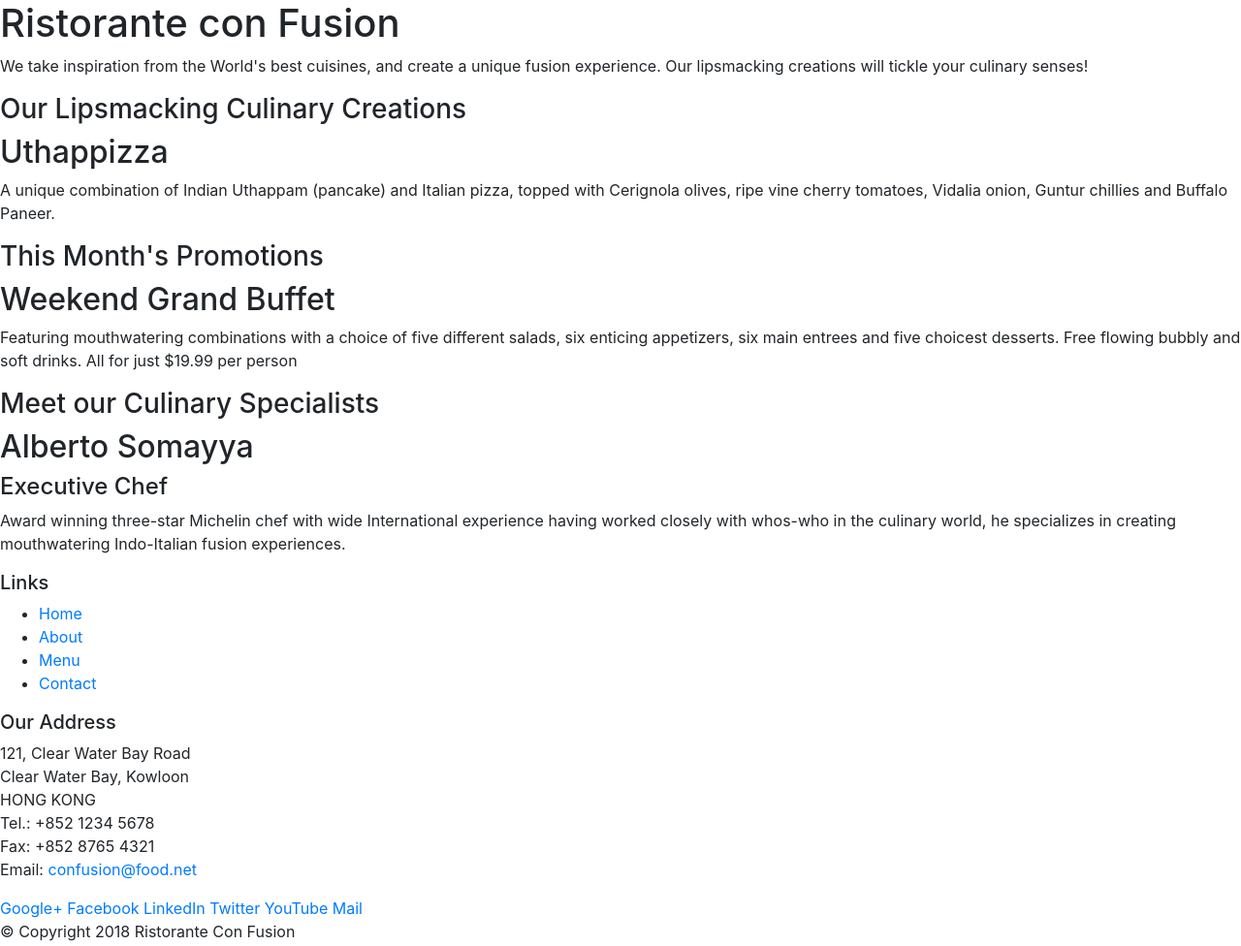
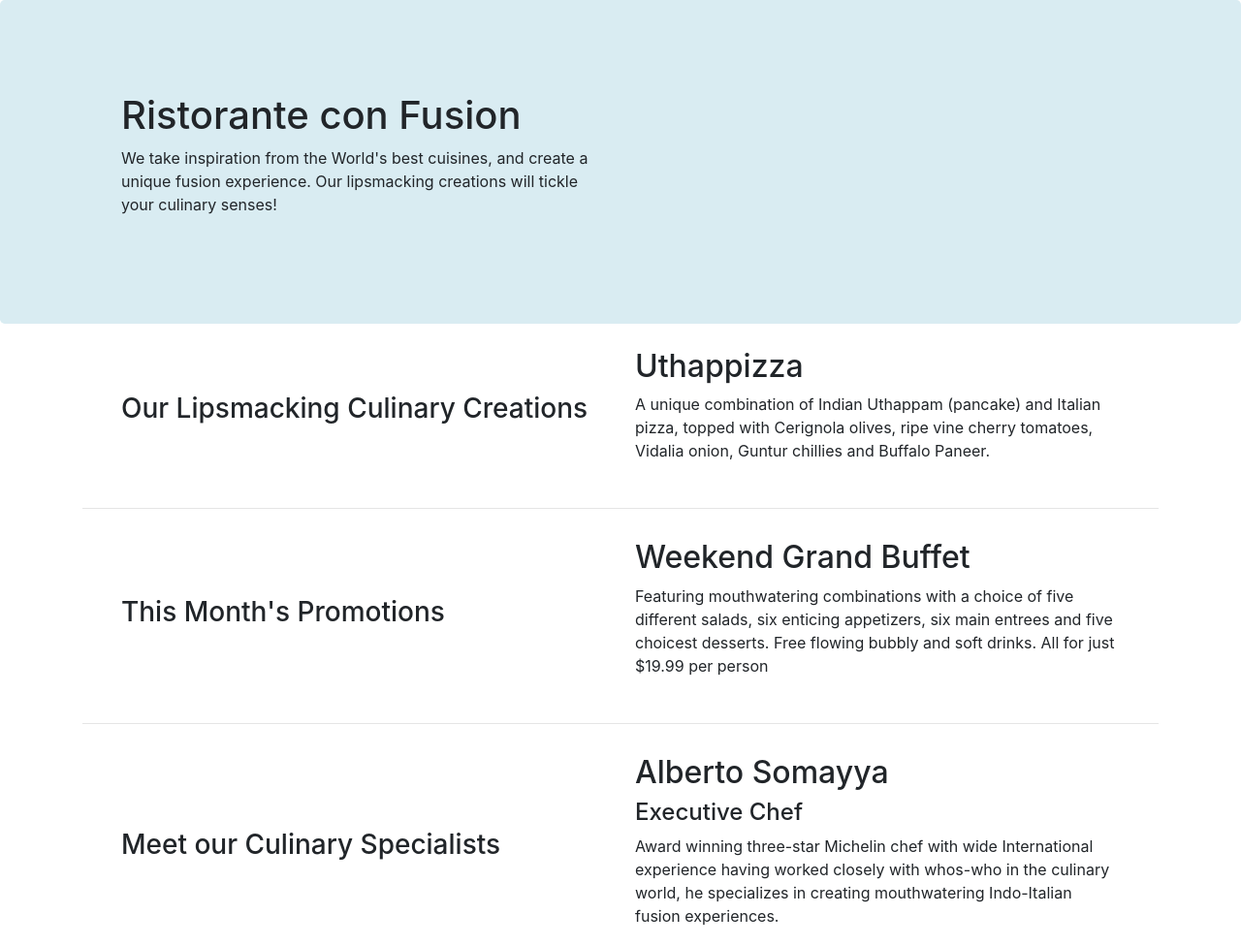
Before and after one commit to chandrasekhar2039/Bootstrap-Adv, a website: page index.html in a window 1280 px wide. Shown: the top 976 px of the page at 97% size. Drawn offline with nearby package versions, Linux system fonts and the light colour scheme.

Commit message:
beta-process-1

```diff
--- /dev/null
+++ b/css/style.css
@@ -0,0 +1,35 @@
+a{
+  text-decoration: none !important;
+}
+.row{
+  margin: 10px;
+  padding: 15px;
+}
+.row-header{
+    margin:0px auto;
+    padding:0px;
+}
+
+.row-content {
+    margin:0px auto;
+    padding: 50px 0px 50px 0px;
+    border-bottom: 1px ridge;
+    min-height:400px;
+}
+
+.footer{
+    background-color: #d9ecf2;
+    margin:0px auto;
+    padding: 20px 0px 20px 0px;
+}
+.jumbotron {
+    padding:70px 30px 70px 30px;
+    margin:0px auto;
+    background: #d9ecf2 ;
+}
+
+address{
+    font-size:80%;
+    margin:0px;
+    color:#0f0f0f;
+}
--- a/index.html
+++ b/index.html
@@ -9,51 +9,53 @@
 
    <!-- Bootstrap CSS -->
    <link rel="stylesheet" href="node_modules/bootstrap/dist/css/bootstrap.min.css">
+   <link rel="stylesheet" href="css/style.css">
     <title>Ristorante Con Fusion</title>
 </head>
 
 <body>
 
-    <header>
-        <div>
-            <div>
-                <div>
+    <header class="jumbotron">
+            <div class="container">
+              <div class="row">
+                <div class="col-sm-12 col-lg-6">
                     <h1>Ristorante con Fusion</h1>
                     <p>We take inspiration from the World's best cuisines, and create a unique fusion experience. Our lipsmacking creations will tickle your culinary senses!</p>
                 </div>
-                <div>
+                <div class="col-lg-auto col-sm-12">
+
                 </div>
             </div>
-        </div>
+              </div>
     </header>
 
-    <div>
-        <div>
-            <div>
+    <div class="container">
+        <div class="row">
+            <div class="col-lg-6 col-12 align-self-center">
                 <h3>Our Lipsmacking Culinary Creations</h3>
             </div>
-            <div>
+            <div class="col-lg-6">
                 <h2>Uthappizza</h2>
                 <p>A unique combination of Indian Uthappam (pancake) and Italian pizza, topped with Cerignola olives, ripe vine cherry tomatoes, Vidalia onion, Guntur chillies and Buffalo Paneer.</p>
             </div>
-        </div>
+        </div><hr>
 
 
-        <div>
-            <div>
+        <div class="row">
+            <div class="col-lg-6 col-12 align-self-center">
                 <h3>This Month's Promotions</h3>
             </div>
-            <div>
+            <div class="col-lg-6">
                 <h2>Weekend Grand Buffet</h2>
                 <p>Featuring mouthwatering combinations with a choice of five different salads, six enticing appetizers, six main entrees and five choicest desserts. Free flowing bubbly and soft drinks. All for just $19.99 per person </p>
             </div>
-        </div>
+        </div><hr>
 
-        <div>
-            <div>
+        <div class="row">
+            <div class="col-lg-6 col-12 align-self-center">
                 <h3>Meet our Culinary Specialists</h3>
             </div>
-            <div>
+            <div class="col-lg-6">
                 <h2>Alberto Somayya</h2>
                 <h4>Executive Chef</h4>
                 <p>Award winning three-star Michelin chef with wide International experience having worked closely with whos-who in the culinary world, he specializes in creating mouthwatering Indo-Italian fusion experiences. </p>
@@ -61,19 +63,19 @@
         </div>
     </div>
 
-    <footer>
-        <div>
-            <div>
-                <div>
-                    <h5>Links</h5>
-                    <ul>
+    <footer class="footer">
+        <div class="container">
+            <div class="row">
+                <div class="col-lg-3 col-sm-6">
+                    <h5 >Links</h5>
+                    <ul class="list-unstyled">
                         <li><a href="#">Home</a></li>
                         <li><a href="#">About</a></li>
                         <li><a href="#">Menu</a></li>
                         <li><a href="#">Contact</a></li>
                     </ul>
                 </div>
-                <div>
+                <div class="col-lg-4 col-sm-6">
                     <h5>Our Address</h5>
                     <address>
 		              121, Clear Water Bay Road<br>
@@ -84,8 +86,8 @@
 		              Email: <a href="mailto:confusion@food.net">confusion@food.net</a>
 		           </address>
                 </div>
-                <div>
-                    <div>
+                <div class="col-lg-5 col-sm-12 align-self-center social ">
+                    <div class="text-centre">
                         <a href="http://google.com/+">Google+</a>
                         <a href="http://www.facebook.com/profile.php?id=">Facebook</a>
                         <a href="http://www.linkedin.com/in/">LinkedIn</a>
@@ -95,7 +97,7 @@
                     </div>
                 </div>
            </div>
-           <div>
+           <div class="row justify-content-center">
                 <div>
                     <p>© Copyright 2018 Ristorante Con Fusion</p>
                 </div>
```
Also changed, not shown: aboutus.html (added, +115 -0 lines).
